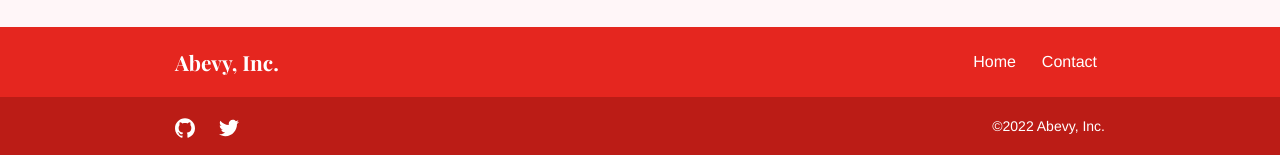
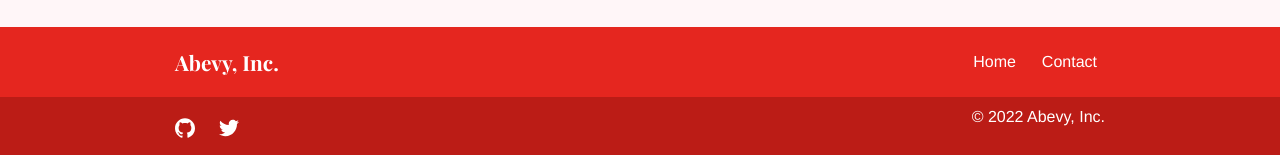
Before and after one commit to abevy/abevy, a Jekyll site: the page built from index.md, in a window 1280 px wide. Shown: the part 1752-1907 px from the top of the page. Built offline with Jekyll 4.4.1, drawn with Linux system fonts in a browser that asks for light colours.

Commit message:
added date year to copyright

```diff
--- a/_includes/sub-footer.html
+++ b/_includes/sub-footer.html
@@ -6,9 +6,11 @@
           {% if site.data.social %}
             {% include social.html %}
           {% endif %}
-          {% if site.data.seo.copyright_text %}
+<!--           {% if site.data.seo.copyright_text %}
           <div class="copyright">{{ site.data.seo.copyright_text }}</div>
           {% endif %}
+ -->
+          <span>&copy; {{ site.time | date: '%Y' }} Abevy, Inc.</span>
         </div>
       </div>
     </div>
```
